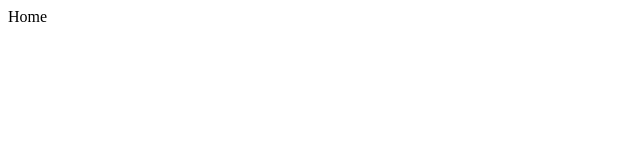
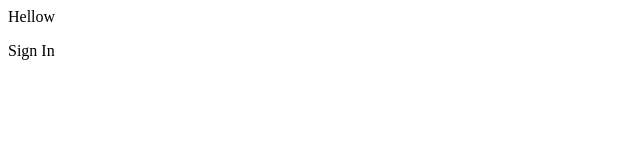
Before and after one commit to pioula/FoodSafe, a React (Create React App) app in the folder front/: page / in a window 1280 px wide. Shown: the top 160 px of the page, without its empty margins (0-640 px from the left). Built offline with nearby package versions, Linux system fonts and the light colour scheme.

Commit message:
signing in

```diff
--- a/front/src/pages/Home/Home.js
+++ b/front/src/pages/Home/Home.js
@@ -1,8 +1,18 @@
 import React from 'react';
+import useSignIn from './components/SignIn/useSignIn';
 
 function Home() {
+    const {user, onSignIn} = useSignIn();
+
     return (
-        <div>Home</div>
+        <div>
+            Hellow
+            {
+                user ?
+                    <p style={{ marginBottom: 0 }}>Welcome { user }!</p> :
+                    <p style={{ marginBottom: 0 }} onClick={ onSignIn }>Sign In</p>
+            }
+        </div>
     );
 }
 
```
